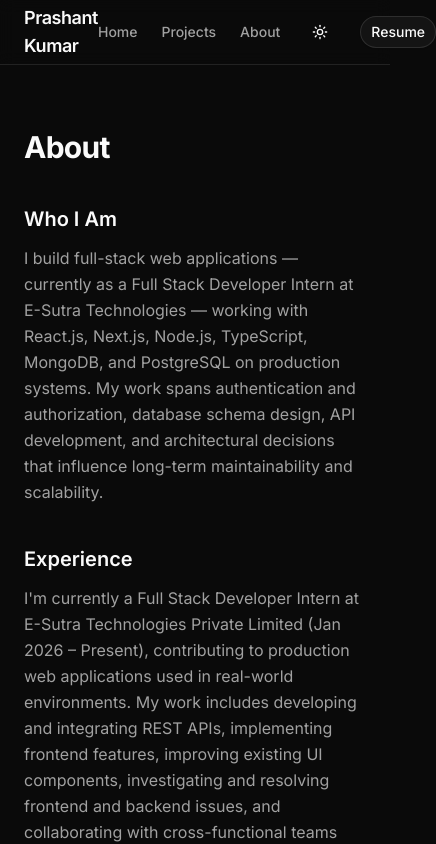
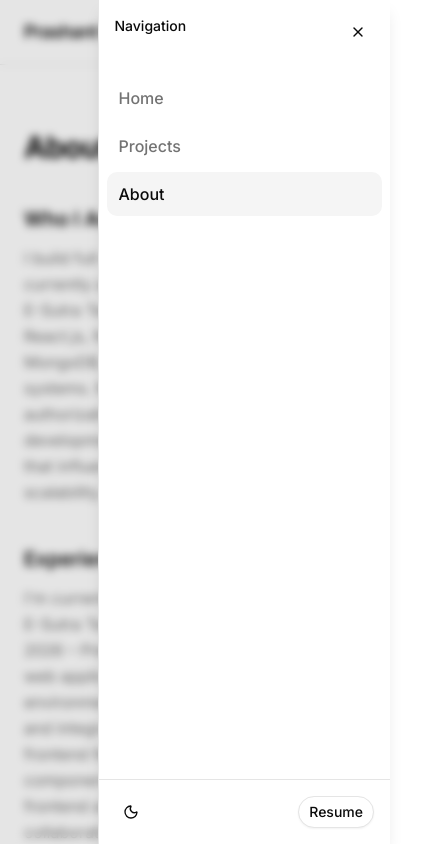
Before and after one commit to Prashant29062003/prashant_kumar_portfolio, a Next.js app: page /about in a window 390 px wide. Both pictures are taken after a click on the button 320 px from the left and 32 px from the top of the page. Shown: the top 844 px of the page, 436 px wide, since content can reach past the window. Built offline with nearby package versions, Linux system fonts and the light colour scheme.

Commit message:
feat: enhance Navigation component with responsive design and improved accessibility

```diff
--- a/pnpm-workspace.yaml
+++ b/pnpm-workspace.yaml
@@ -1,6 +1,6 @@
 allowBuilds:
-  sharp: set this to true or false
-  unrs-resolver: set this to true or false
+  sharp: true
+  unrs-resolver: true
 ignoredBuiltDependencies:
   - sharp
   - unrs-resolver
--- a/src/components/layout/Navigation.tsx
+++ b/src/components/layout/Navigation.tsx
@@ -1,16 +1,41 @@
+"use client";
+
 import Link from "next/link";
+import { usePathname } from "next/navigation";
 import { Button } from "@/components/ui/button";
+import {
+  Sheet,
+  SheetTrigger,
+  SheetContent,
+  SheetClose,
+  SheetHeader,
+  SheetTitle,
+  SheetDescription,
+} from "@/components/ui/sheet";
 import ThemeToggle from "./ThemeToggle";
 import { SITE, NAVIGATION } from "@/lib/constants";
+import { Menu } from "lucide-react";
 
 export default function Navigation() {
+  const pathname = usePathname();
+
+  const isActive = (href: string) => {
+    if (href === "/") return pathname === "/";
+    return pathname === href || pathname.startsWith(`${href}/`);
+  };
+
   return (
-    <nav className="flex items-center gap-6 text-sm font-medium">
+    <>
+      <nav className="hidden items-center gap-6 text-sm font-medium md:flex">
         {NAVIGATION.map((link) => (
           <Link
             key={link.href}
             href={link.href}
-          className="text-muted-foreground hover:text-foreground transition-colors"
+            className={`transition-colors ${
+              isActive(link.href)
+                ? "text-foreground font-semibold"
+                : "text-muted-foreground hover:text-foreground"
+            }`}
           >
             {link.label}
           </Link>
@@ -22,5 +47,61 @@ export default function Navigation() {
           </a>
         </Button>
       </nav>
+
+      <div className="md:hidden">
+        <Sheet>
+          <SheetTrigger asChild>
+            <Button variant="ghost" size="icon-sm" className="rounded-full">
+              <Menu className="h-5 w-5" />
+            </Button>
+          </SheetTrigger>
+          <SheetContent side="right" className="w-[85vw] max-w-sm">
+            <SheetDescription className="sr-only">
+              Site navigation with links to Home, Projects, and About
+            </SheetDescription>
+            <div className="flex h-full flex-col">
+              <SheetHeader>
+                <SheetTitle>Navigation</SheetTitle>
+              </SheetHeader>
+              <nav className="mt-6 flex flex-col gap-1 px-2">
+                {NAVIGATION.map((link) => (
+                  <SheetClose key={link.href} asChild>
+                    <Link
+                      href={link.href}
+                      className={`rounded-lg px-3 py-2.5 text-base font-medium transition-colors ${
+                        isActive(link.href)
+                          ? "bg-muted text-foreground"
+                          : "text-muted-foreground hover:text-foreground"
+                      }`}
+                    >
+                      {link.label}
+                    </Link>
+                  </SheetClose>
+                ))}
+              </nav>
+              <div className="mt-auto border-t px-4 py-4">
+                <div className="flex items-center justify-between">
+                  <ThemeToggle />
+                  <Button
+                    variant="outline"
+                    size="sm"
+                    asChild
+                    className="rounded-full"
+                  >
+                    <a
+                      href={SITE.resumeUrl}
+                      target="_blank"
+                      rel="noopener noreferrer"
+                    >
+                      Resume
+                    </a>
+                  </Button>
+                </div>
+              </div>
+            </div>
+          </SheetContent>
+        </Sheet>
+      </div>
+    </>
   );
 }
```
Lines whose indentation alone changed are shown as unchanged.
